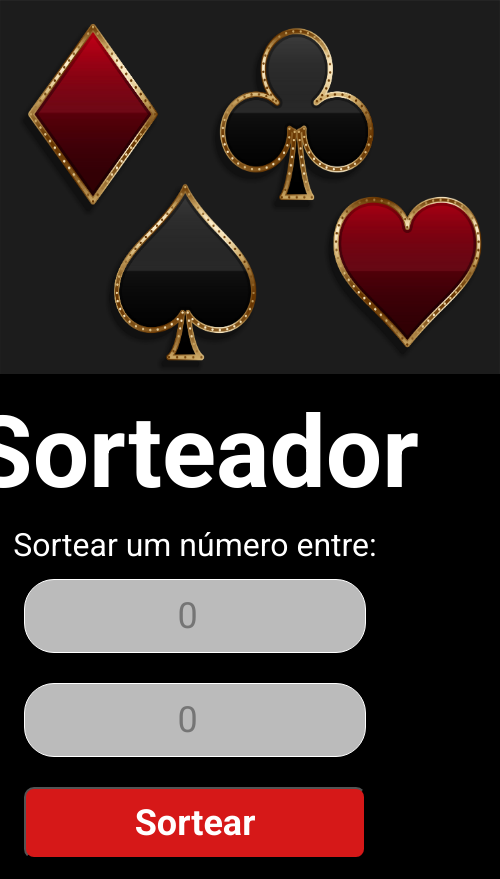
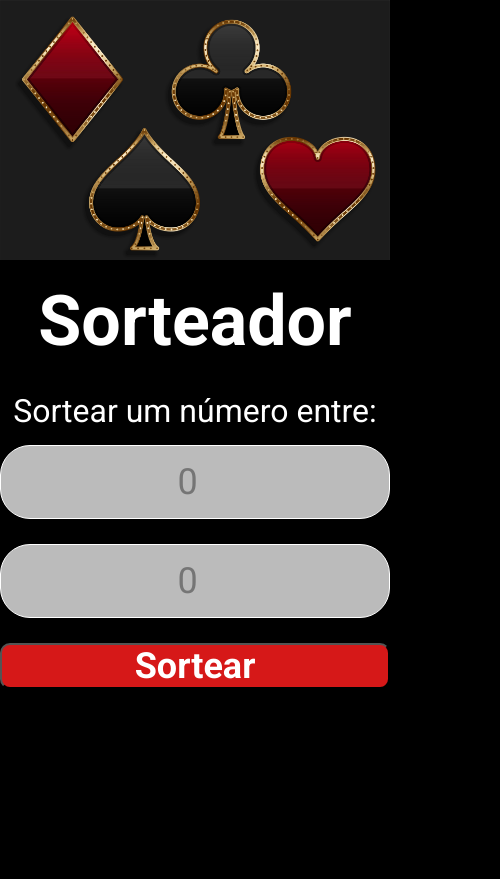
Before and after one commit to luanafurtadoleite/Sorteio, a plain HTML site: page index.html in a window 390 px wide. Shown: the whole page, 500 px wide, since content can reach past the window. After the commit the page ends 844 px from the top, so only its background shows below. Drawn offline with Linux system fonts and the light colour scheme.

Commit message:
Responsividade

```diff
--- a/styles.css
+++ b/styles.css
@@ -87,3 +87,34 @@ button:active{
     text-align: center;
     animation: pulse 1s infinite;
   }
+
+  @media (max-width: 600px) {
+    .input-min, .input-max, .button-select {
+        width: 100%;
+        margin-bottom: 10px;
+    }
+  }
+
+    img {
+        max-width: 100%;
+        height: auto;
+  }
+
+    h1{
+        font-size: 70px;
+    }
+
+    button{
+        width: 70%;
+        height: 50%;
+    }
+
+   #countdown {
+        font-size: 2rem; /* Tamanho de fonte responsivo */
+  }
+
+    main {
+        display: flex;
+        flex-direction: column;
+        align-items: center;
+  }
```
